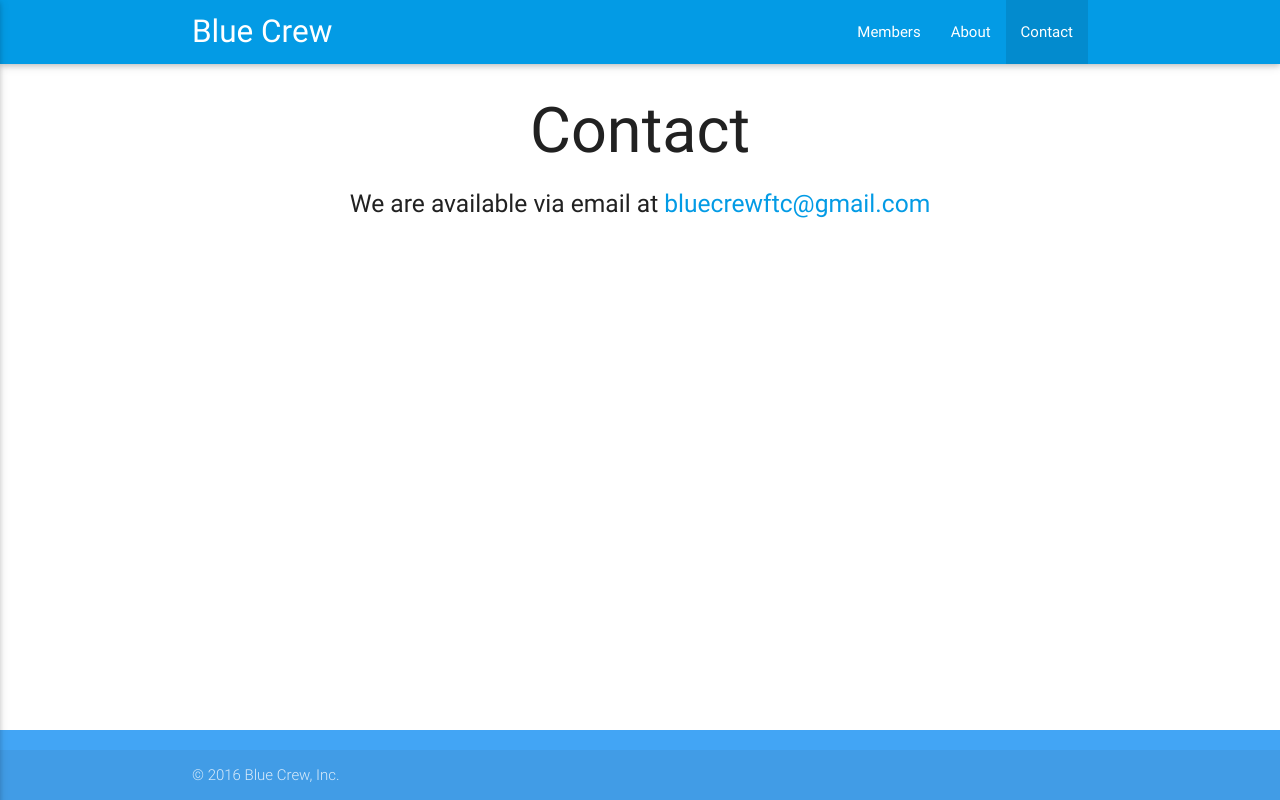
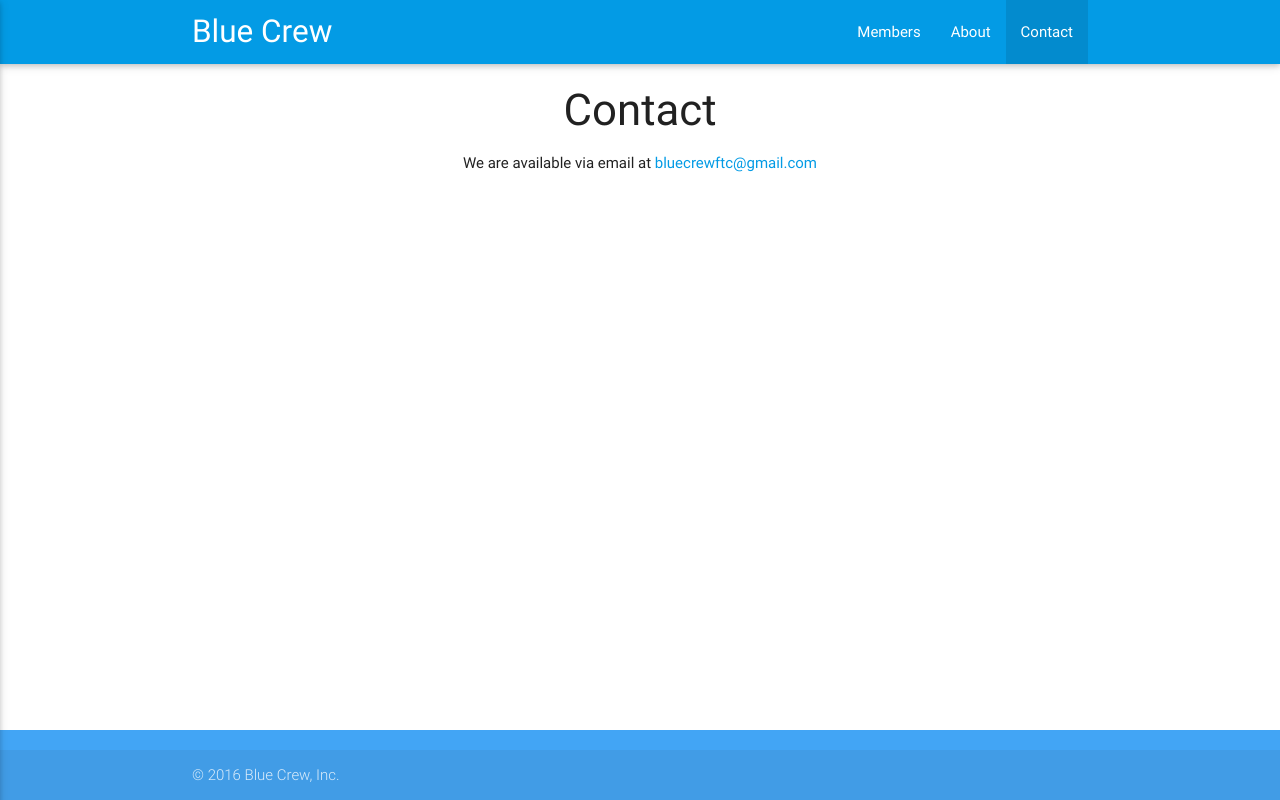
Before and after one commit to bluecrew6153/bluecrew6153.github.io, a plain HTML site: page contact.html in a window 1280 px wide. Drawn offline with nearby package versions, Linux system fonts and the light colour scheme.

Commit message:
Contact Page

```diff
--- a/contact.html
+++ b/contact.html
@@ -32,8 +32,8 @@
   </nav>
 
     <div>
-        <h1 align="center">Contact</h1>
-        <h5 id="text-content" align="center">We are available via email at <a href="mailto:bluecrewftc@gmail.com" target="_top">bluecrewftc@gmail.com</a></h5>
+        <h3 align="center">Contact</h3>
+        <p id="text-content" align="center">We are available via email at <a href="mailto:bluecrewftc@gmail.com" target="_top">bluecrewftc@gmail.com</a></p>
     </div>
 
 
```
